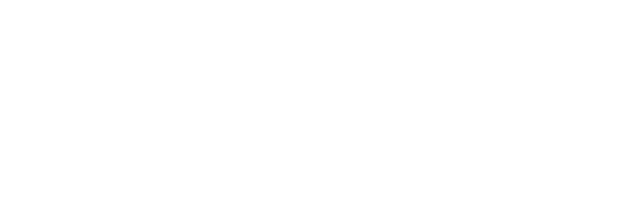
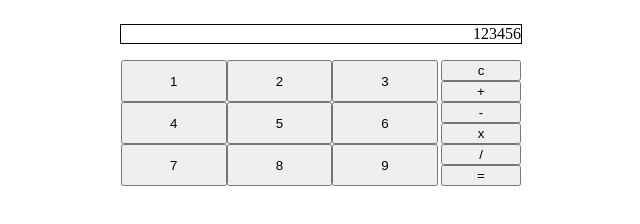
Before and after one commit to joeymuchow/odin-calculator, a plain HTML site: page index.html in a window 1280 px wide. Shown: the whole page, without its empty margins (319-959 px from the left). Drawn offline with Linux system fonts and the light colour scheme.

Commit message:
Create html display for calculator
Buttons for numbers and operations have been added plus a display
element and some styling has been done to look like a calculator.

```diff
--- a/calculator.js
+++ b/calculator.js
@@ -26,7 +26,7 @@ function operate(operator, num1, num2) {
         case "-":
             subtract(num1, num2);
             break;
-        case "*":
+        case "x":
             multiply(num1, num2);
             break;
         case "/":
--- a/index.html
+++ b/index.html
@@ -7,7 +7,30 @@
     <link rel="stylesheet" href="styles.css">
 </head>
 <body>
-
+    <div class="container">
+        <p class="display">123456</p>
+        <div class="buttons">
+            <div class="numbers">
+                <button>1</button>
+                <button>2</button>
+                <button>3</button>
+                <button>4</button>
+                <button>5</button>
+                <button>6</button>
+                <button>7</button>
+                <button>8</button>
+                <button>9</button>
+            </div>
+            <div class="operations">
+                <button>c</button>
+                <button>+</button>
+                <button>-</button>
+                <button>x</button>
+                <button>/</button>
+                <button>=</button>
+            </div>
+        </div>
+    </div>
     <script src="calculator.js"></script>
 </body>
 </html>
--- a/styles.css
+++ b/styles.css
@@ -0,0 +1,41 @@
+body {
+    display: flex;
+    justify-content: center;
+}
+
+.container {
+    display: flex;
+    flex-direction: column;
+    justify-content: center;
+    align-items: center;
+    min-width: 400px;
+    width: 25%;
+}
+
+.display {
+    border: 1px solid #000000;
+    width: 100%;
+    text-align: right;
+}
+
+.buttons {
+    display: flex;
+    flex-direction: row;
+    width: 100%;
+}
+
+.numbers {
+    width: 80%;
+    display: flex;
+    flex-wrap: wrap;
+}
+
+.numbers button {
+    flex: 0 0 33%;
+}
+
+.operations {
+    display: flex;
+    flex-direction: column;
+    width: 20%;
+}
```
